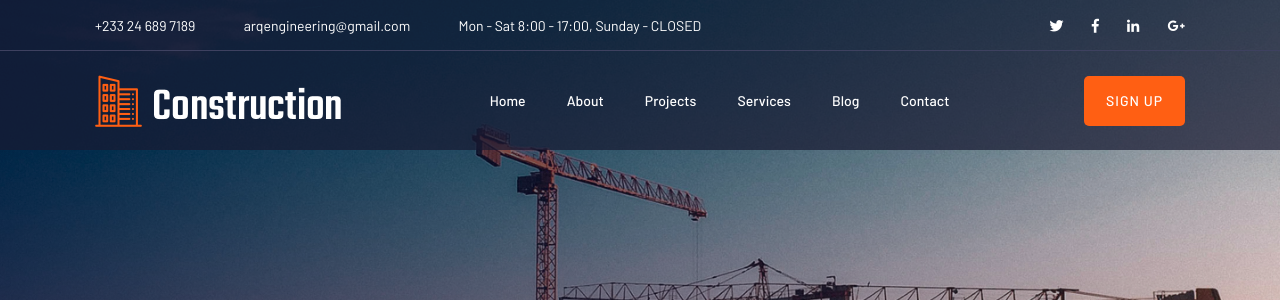
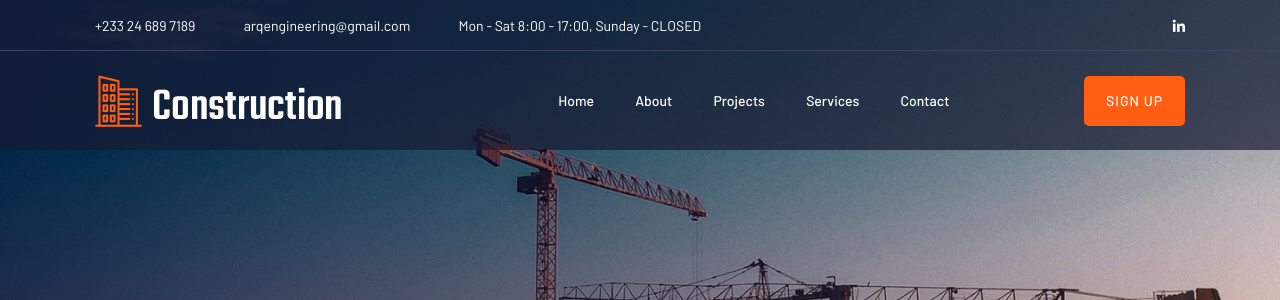
Before and after one commit to 678Elaine/arqengineering, a PHP site: page / in a window 1280 px wide. Shown: the top 300 px of the page. Run offline with PHP 8.4, Linux system fonts and the light colour scheme; some libraries are stand-ins or nearby versions.

Commit message:
Update index.php

```diff
--- a/index.php
+++ b/index.php
@@ -52,10 +52,9 @@
                                 </div>
                                 <div class="header-info-right">
                                     <ul class="header-social">
-                                        <li><a href="#"><i class="fab fa-twitter"></i></a></li>
-                                        <li><a href="#"><i class="fab fa-facebook-f"></i></a></li>
-                                        <li><a href="#"><i class="fab fa-linkedin-in"></i></a></li>
-                                       <li> <a href="#"><i class="fab fa-google-plus-g"></i></a></li>
+
+                                        <li><a href="https://gh.linkedin.com/in/ebenezer-roberts-18764416"><i class="fab fa-linkedin-in"></i></a></li>
+
                                     </ul>
                                 </div>
                             </div>
@@ -69,9 +68,9 @@
                             <div class="col-xl-2 col-lg-2 col-md-1">
                                 <div class="logo">
                                     <!-- logo-1 -->
-                                    <a href="index.html" class="big-logo"><img src="view/assets/img/logo/logo.png" alt=""></a>
+                                    <a href="index.php" class="big-logo"><img src="view/assets/img/logo/logo.png" alt=""></a>
                                     <!-- logo-2 -->
-                                    <a href="index.html" class="small-logo"><img src="view/assets/img/logo/loder-logo.png" alt=""></a>
+                                    <a href="index.php" class="small-logo"><img src="view/assets/img/logo/loder-logo.png" alt=""></a>
                                 </div>
                             </div>
                             <div class="col-xl-8 col-lg-8 col-md-8">
@@ -83,12 +82,6 @@
                                             <li><a href="view/about.php">About</a></li>
                                             <li><a href="view/project.php">Projects</a></li>
                                             <li><a href="view/services.php">Services</a></li>
-                                            <li><a href="view/blog.php">Blog</a>
-                                                <ul class="submenu">
-                                                    <li><a href="view/blog.php">Blog</a></li>
-                                                    <li><a href="view/single-blog.php">Blog Details</a></li>
-                                                </ul>
-                                            </li>
 
                                             <li><a href="view/contact.php">Contact</a></li>
                                         </ul>
```
